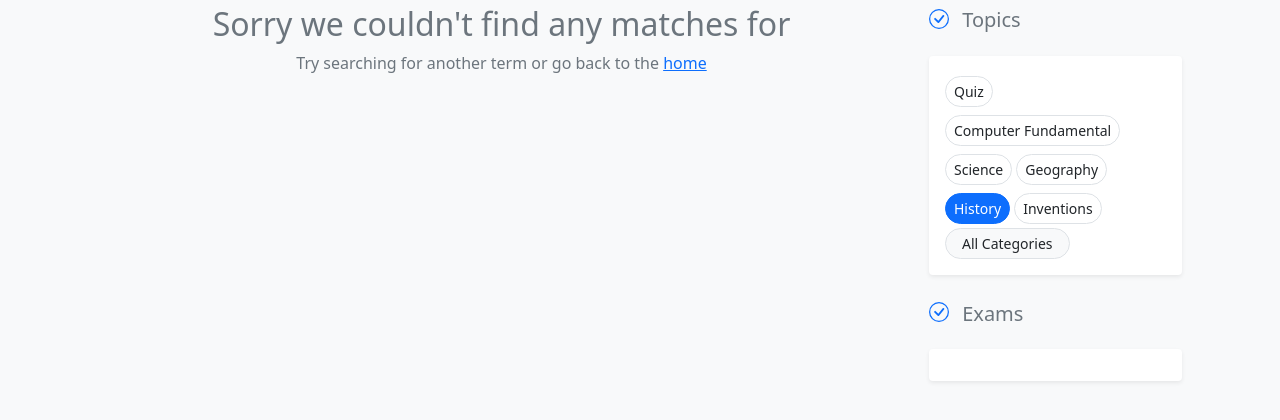
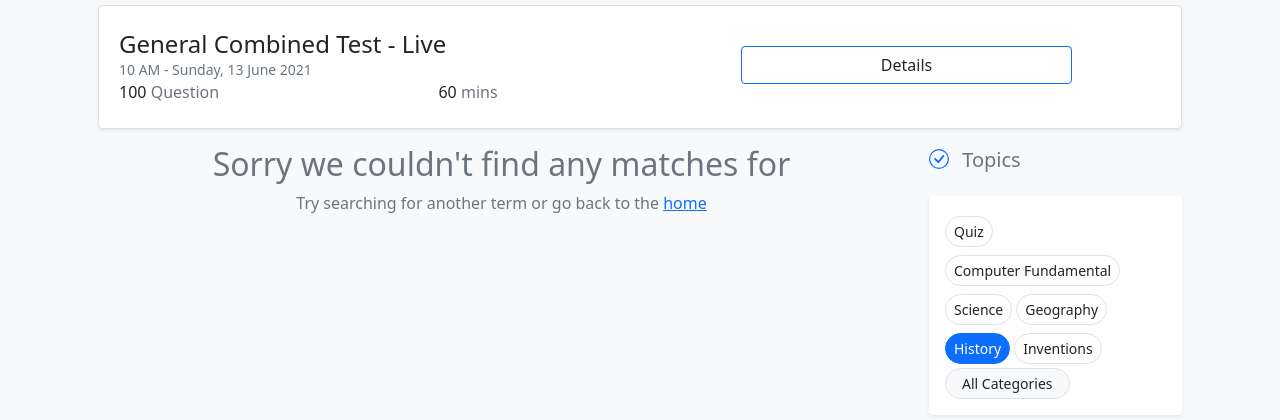
Before and after one commit to abhijit0014/mcqschools, a PHP site: template template/index.html in a window 1280 px wide. Shown: the part 392-812 px from the top of the page. Run offline with PHP 8.4, Linux system fonts and the light colour scheme; the template is opened without the code that fills it, so the values that code supplies are empty.

Commit message:
live test ad

```diff
--- a/template/static/alert.php
+++ b/template/static/alert.php
@@ -17,29 +17,23 @@
 <?php } ?>
 
 <!-- upcoming live exam -->
-<!--
-<div class="mb-2">
-    <div class="row m-3 p-2 pt-4 pb-4 bg-white rounded shadow-sm">
-        <div class="col-2 col-md-2">
-            <button class="btn btn-success" type="button">
-                <span class="spinner-grow spinner-grow-sm" role="status" aria-hidden="true"></span>
-                LIVE
-            </button>
 
-            <span style=" vertical-align: 0.125em;" class="ps-2 pe-2">
-                <img src="/template/icon/topic.svg" alt="topic" width="50px">
-            </span>
-
+<div class="mb-2 ">
+    <div class="row m-3 p-2 pt-4 pb-4 bg-white rounded shadow-sm border ">
+        <div class="col-10 col-md-7">
+            <span class="h4">General Combined Test - Live</span>
+            <div class="small text-secondary">10 AM - Sunday, 13 June 2021</div>
+            <div class="d-flex bd-highlight">
+                <div class="flex-fill bd-highlight">
+                    <span class="h6">100</span> <span class="text-secondary">Question</span>
+                </div>
+                <div class="flex-fill bd-highlight">
+                    <span class="h6">60 </span> <span class="text-secondary">mins</span>
+                </div>
+            </div>
         </div>
-        <div class="col-7 col-md-4">
-            <span class="h4">WBP Mock Test</span>
-            <div class="small text-secondary">8 AM - Sunday, 12 June 2021</div>
-            <div class="small text-secondary">100 Question . 60 mins</div>
-        </div>
-        <div class="col-3 col-md-4 text-end">
-            <button class="btn border mt-2">Details</button>
+        <div class="col-12 col-md-4 text-end">
+            <a href="/examcenter/live" class="d-grid text-decoration-none"><button class="btn border border-primary mt-3">Details</button></a>
         </div>
     </div>
 </div>
-
--->
```
